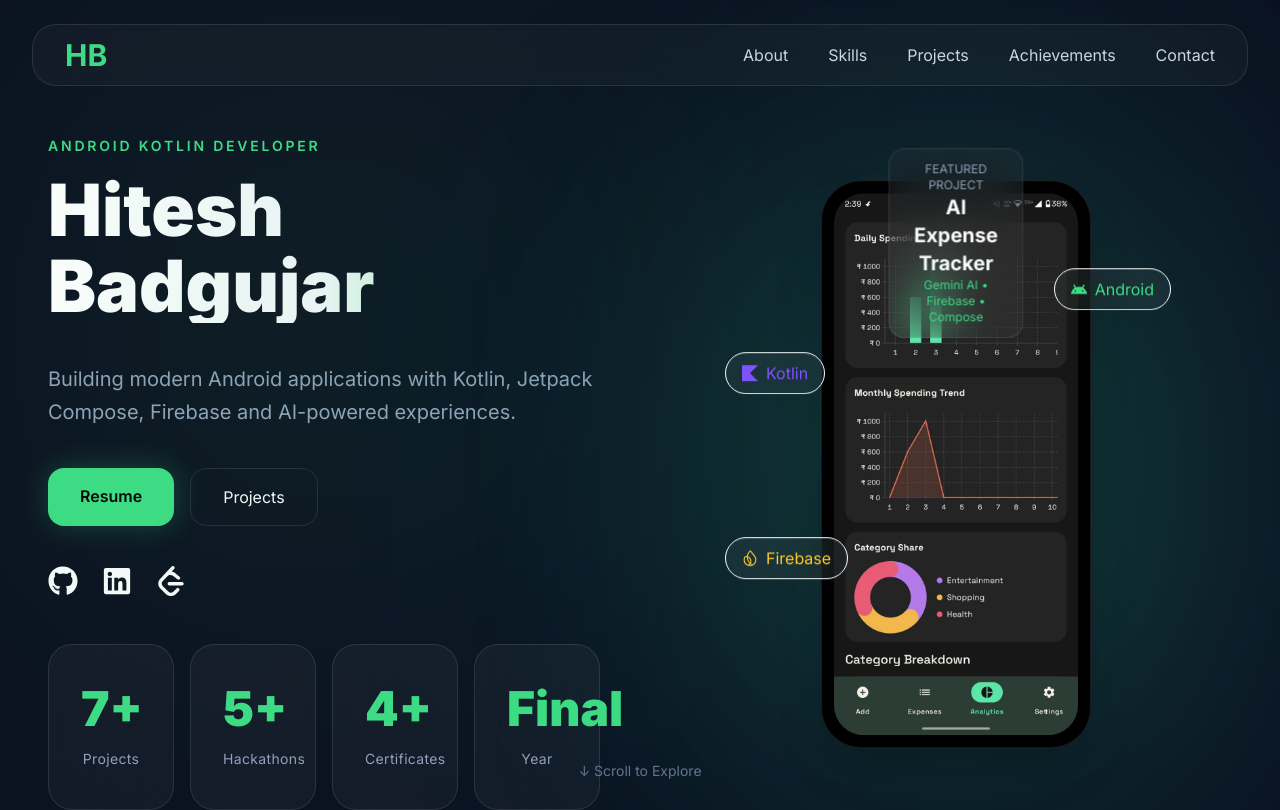
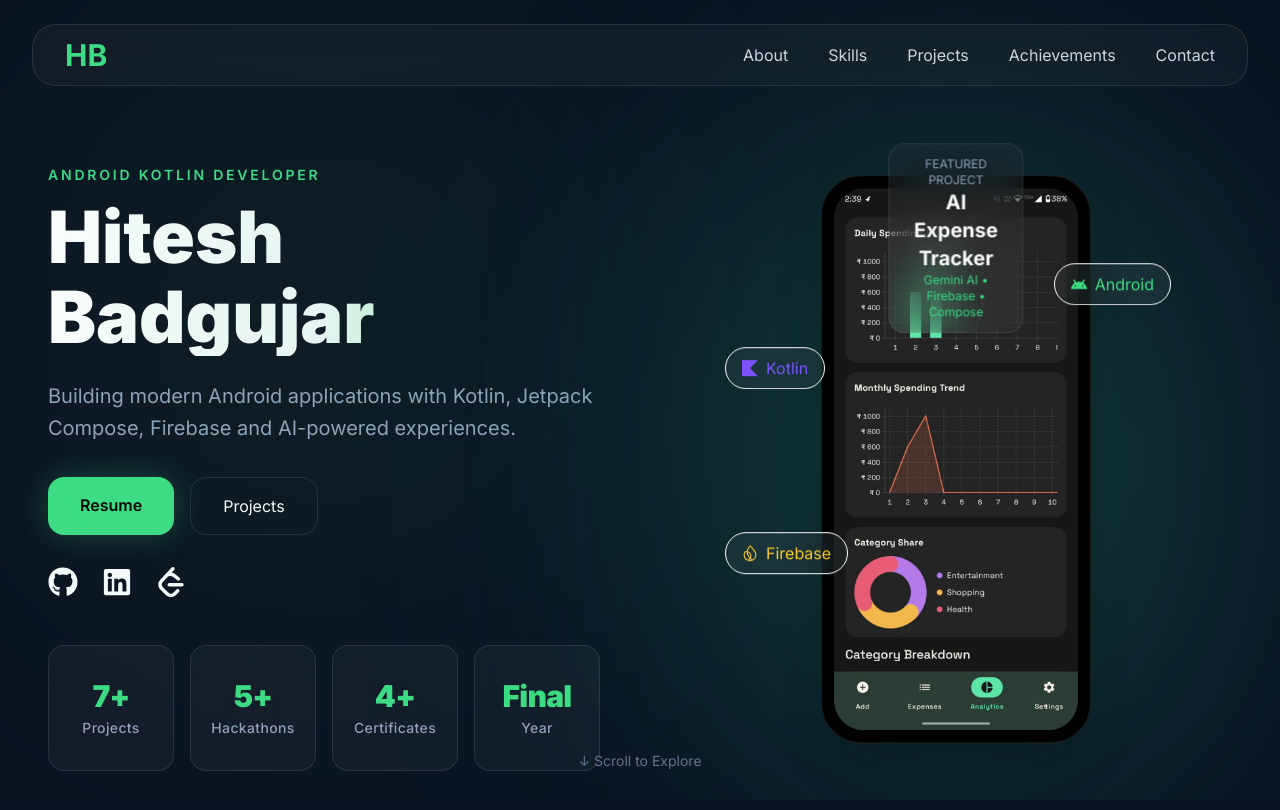
Before and after one commit to Hitesh-1501/portfolio, a React (Vite) app: page / in a window 1280 px wide. Built offline with nearby package versions, Linux system fonts and the light colour scheme.

Commit message:
Impove the Hero and HeroStats UI

```diff
--- a/src/components/HeroStats.jsx
+++ b/src/components/HeroStats.jsx
@@ -23,9 +23,10 @@
       className="
       grid
       grid-cols-2
-      lg:grid-cols-4
+      sm:grid-cols-4
       gap-4
-      text-center
+      w-full
+      max-w-xl
       mt-12
     "
     >
@@ -35,29 +36,28 @@
           className="
           backdrop-blur-xl
           bg-white/[0.04]
-
           border
           border-white/10
-
-          rounded-3xl
-
-          px-8
-          py-10
-
-          text-center
-
-          hover:-translate-y-2
+          rounded-2xl
+          p-4
+          flex
+          flex-col
+          justify-center
+          items-center
+          aspect-square
+          hover:-translate-y-1.5
           hover:border-[#3DDC84]/40
-
           transition-all
           duration-300
           "
         >
          <h3
             className="
-            text-5xl
+            text-2xl
+            md:text-3xl
             font-black
             text-[#3DDC84]
+            tracking-tight
             "
             >
             {item.value}
@@ -66,9 +66,11 @@
           <p
             className="
             text-slate-400
-            mt-4
-            text-sm
+            mt-1
+            text-xs
+            md:text-sm
             tracking-wide
+            font-medium
             "
           >
           {item.title}
--- a/src/sections/Hero.jsx
+++ b/src/sections/Hero.jsx
@@ -26,7 +26,6 @@
       "
       >
       {/* Background */}
-
       <div
        className="
         absolute
@@ -69,16 +68,16 @@
           className="
           grid
           lg:grid-cols-2
-          gap-20 lg:gap-20
+          gap-12 lg:gap-20
           items-center
         "
         >
           {/* Left */}
-
             <motion.div
               initial={{ opacity: 0, x: -60 }}
               animate={{ opacity: 1, x: 0 }}
               transition={{ duration: 0.8 }}
+              className="flex flex-col loop"
             >
             <p
               className="
@@ -86,25 +85,27 @@
               font-semibold
               tracking-[0.2em]
               text-sm
-              mb-4
+              mb-3
             "
             >
               ANDROID KOTLIN DEVELOPER
             </p>
+
             <h1
               className="
               text-5xl
               md:text-6xl
               lg:text-7xl
               font-black
-              leading-[1.05]
+              leading-[1.1]
               bg-gradient-to-r
               from-white
               via-slate-100
               to-[#3DDC84]
-
               bg-clip-text
               text-transparent
+              px-2
+              -ml-2
               "
             >
               Hitesh
@@ -117,7 +118,7 @@
               text-lg
               lg:text-xl
               text-slate-400
-              mt-10
+              mt-6
               leading-relaxed
               max-w-xl
               "
@@ -127,13 +128,12 @@
             </p>
 
             {/* Buttons */}
-
             <div
               className="
               flex
               flex-wrap
               gap-4
-              mt-10
+              mt-8
             "
             >
               <a
@@ -142,17 +142,12 @@
                 bg-[#3DDC84]
                 text-black
                 font-semibold
-
                 px-8
                 py-4
-
                 rounded-2xl
-
                 shadow-[0_0_30px_rgba(61,220,132,0.25)]
-
                 hover:scale-105
                 hover:shadow-[0_0_50px_rgba(61,220,132,0.4)]
-
                 transition-all
                 duration-300
                 "
@@ -165,15 +160,11 @@
                className="
                 border
                 border-white/10
-
                 px-8
                 py-4
-
                 rounded-2xl
-
                 hover:border-[#3DDC84]
                 hover:text-[#3DDC84]
-
                 transition-all
                 duration-300
                 "
@@ -183,13 +174,12 @@
             </div>
 
             {/* Social */}
-
             <div
               className="
               flex
               gap-6
               text-3xl
-              mt-10
+              mt-8
               "
             >
               <a
@@ -226,11 +216,11 @@
               </a>
             </div>
 
+            {/* Stats Wrapper Component */}
             <HeroStats />
           </motion.div>
 
           {/* Right */}
-
           <motion.div
               initial={{ opacity: 0, x: 60 }}
               animate={{
@@ -239,12 +229,8 @@
                 y: [-10, 10, -10]
               }}
               transition={{
-                opacity: {
-                  duration: 0.8
-                },
-                x: {
-                  duration: 0.8
-                },
+                opacity: { duration: 0.8 },
+                x: { duration: 0.8 },
                 y: {
                   duration: 6,
                   repeat: Infinity,
@@ -276,7 +262,6 @@
     >
       ↓ Scroll to Explore
     </motion.div>
-
     </section>
   )
 }
```
